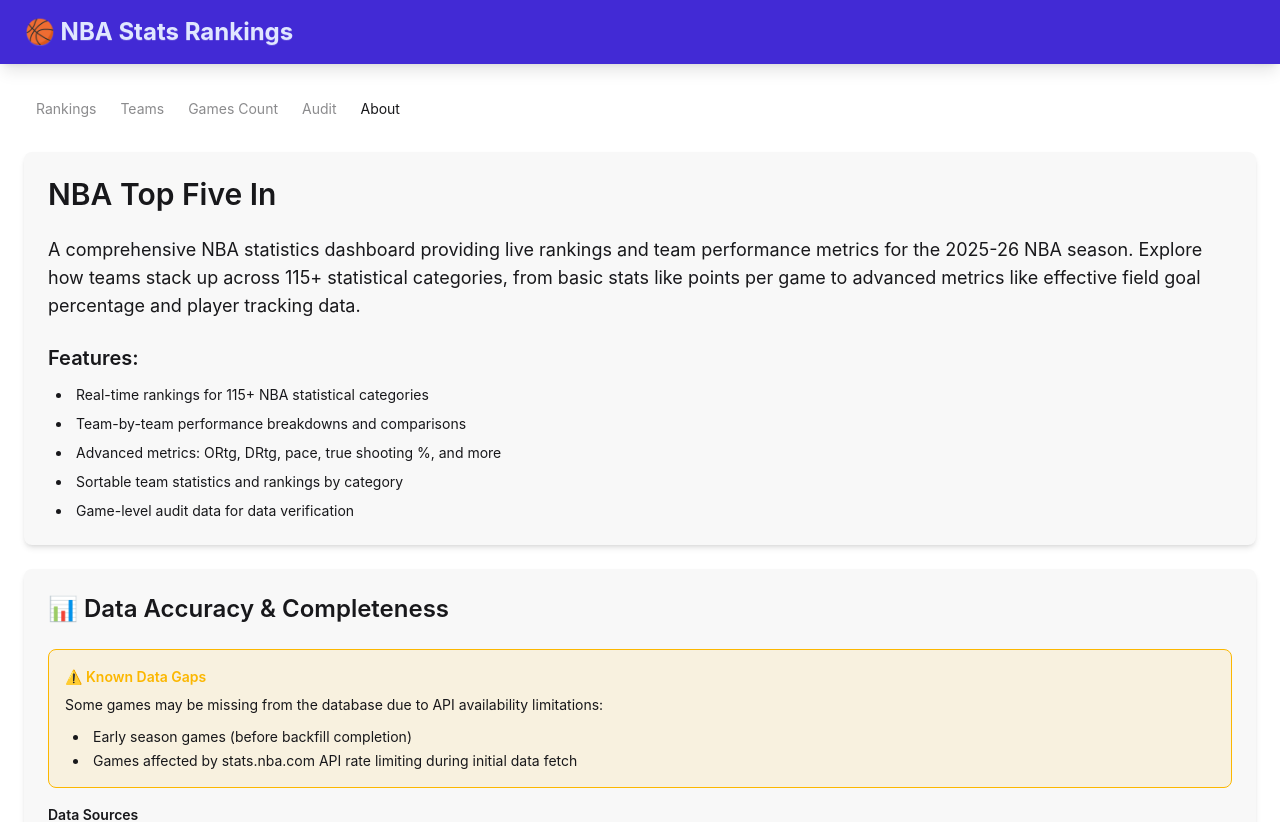
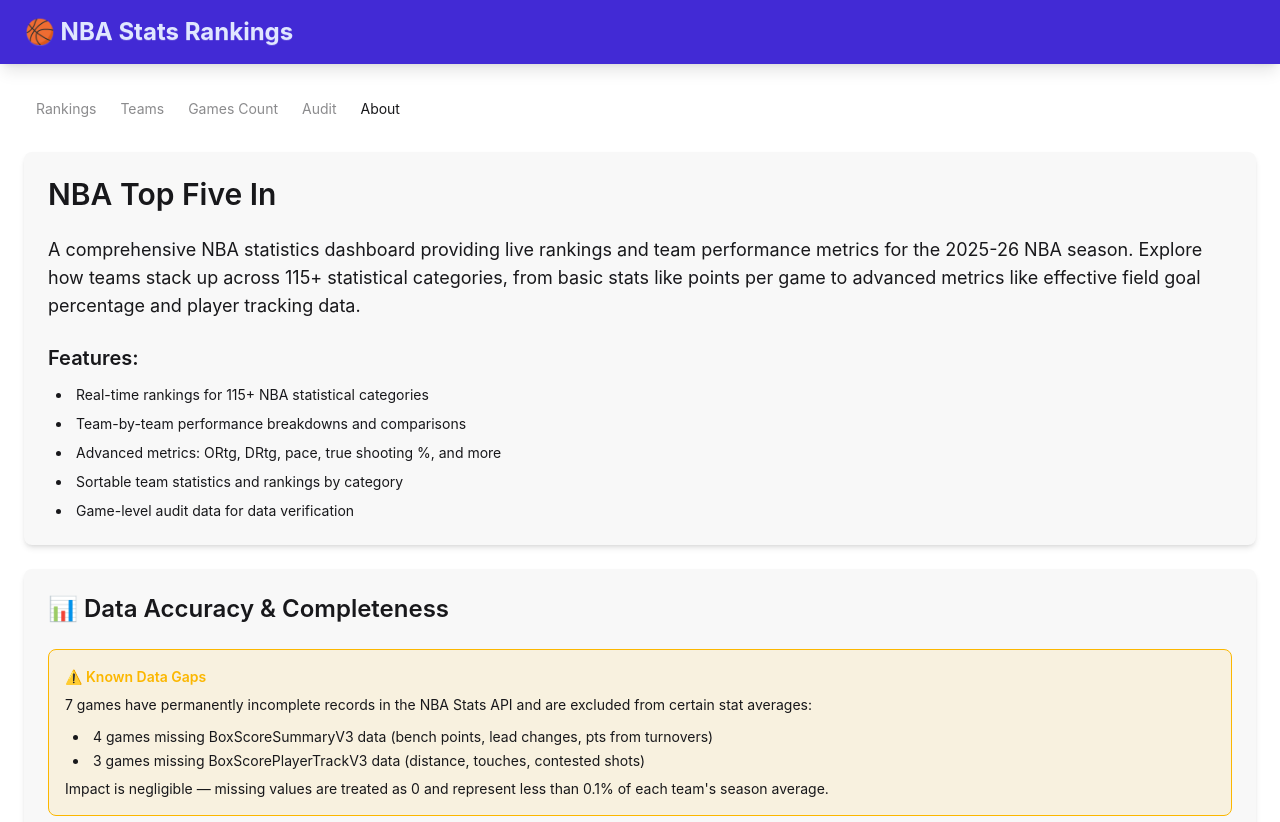
Before and after one commit to sheriff1/topfivin2, a React (Vite) app in the folder frontend/: page /about in a window 1280 px wide. Shown: the top 822 px of the page. Built offline with nearby package versions, Linux system fonts and the light colour scheme; no server answers.

Commit message:
Update data accuracy docs to reflect current backfill state - Issue #139

```diff
--- a/frontend/src/pages/AboutPage.jsx
+++ b/frontend/src/pages/AboutPage.jsx
@@ -33,12 +33,22 @@
             <div className="bg-warning/10 p-4 rounded-lg border border-warning">
               <h3 className="font-semibold text-warning mb-2">⚠️ Known Data Gaps</h3>
               <p className="text-sm mb-3">
-                Some games may be missing from the database due to API availability limitations:
+                7 games have permanently incomplete records in the NBA Stats API and are excluded
+                from certain stat averages:
               </p>
               <ul className="list-disc list-inside space-y-1 text-sm ml-2">
-                <li>Early season games (before backfill completion)</li>
-                <li>Games affected by stats.nba.com API rate limiting during initial data fetch</li>
+                <li>
+                  4 games missing BoxScoreSummaryV3 data (bench points, lead changes, pts from
+                  turnovers)
+                </li>
+                <li>
+                  3 games missing BoxScorePlayerTrackV3 data (distance, touches, contested shots)
+                </li>
               </ul>
+              <p className="text-sm mt-2">
+                Impact is negligible — missing values are treated as 0 and represent less than 0.1%
+                of each team&apos;s season average.
+              </p>
             </div>
 
             <div>
```
Also changed, not shown: 1 other file (tests, documents, lock files or other folders).
